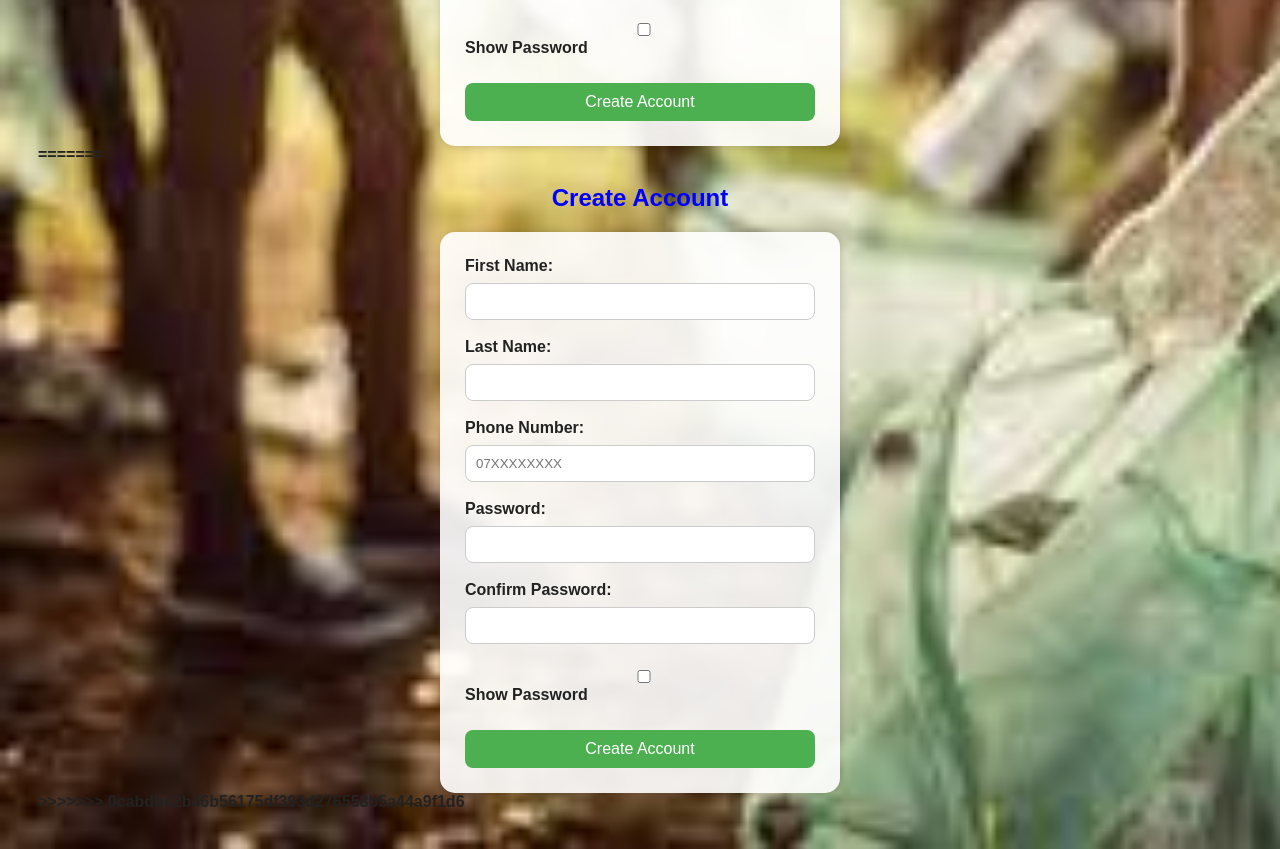
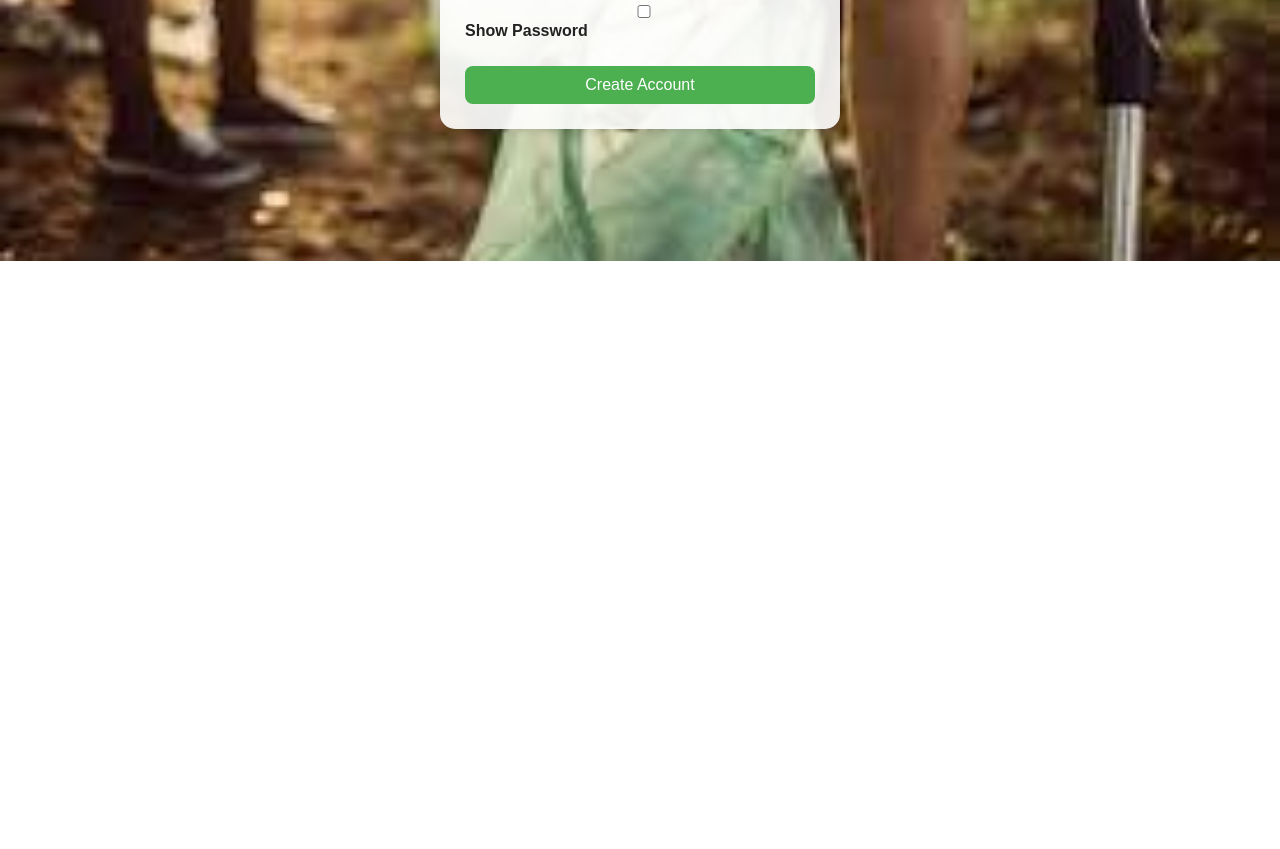
Before and after one commit to Boaz001-ops/boaz-ddb, a website: page sign-up.html in a window 1280 px wide. Shown: the part 539-1388 px from the top of the page. After the commit the page ends 800 px from the top, so only its background shows below. Drawn offline with Linux system fonts and the light colour scheme.

```diff
--- a/sign-up.html
+++ b/sign-up.html
@@ -1,4 +1,3 @@
-<<<<<<< HEAD
 <!DOCTYPE html>
 <html>
 <head>
@@ -111,117 +110,3 @@
   </script>
 </body>
 </html>
-=======
-<!DOCTYPE html>
-<html>
-<head>
-  <title>Create Account</title>
-  <style>
-    body {
-      background-image: url("pictures/images.jpg");
-      background-size: cover;
-      background-repeat: no-repeat;
-      font-family: Arial, sans-serif;
-      color: #222;
-      font-weight: bold;
-      padding: 30px;
-    }
-
-    form {
-      background-color: rgba(255, 255, 255, 0.9);
-      border-radius: 15px;
-      padding: 25px;
-      width: 350px;
-      margin: auto;
-      box-shadow: 0 0 10px rgba(0,0,0,0.2);
-    }
-
-    input, button {
-      width: 100%;
-      padding: 10px;
-      margin-top: 8px;
-      border-radius: 8px;
-      border: 1px solid #ccc;
-    }
-
-    button {
-      background-color: #4CAF50;
-      color: white;
-      font-size: 16px;
-      cursor: pointer;
-      border: none;
-    }
-
-    button:hover {
-      background-color: #45a049;
-    }
-  </style>
-</head>
-<body>
-  <h2 style="text-align:center; color:blue;">Create Account</h2>
-
-  <form id="signupForm">
-    <label>First Name:</label>
-    <input type="text" id="firstName" required><br><br>
-
-    <label>Last Name:</label>
-    <input type="text" id="lastName" required><br><br>
-
-    <label>Phone Number:</label>
-    <input type="text" id="phone" placeholder="07XXXXXXXX" required><br><br>
-
-    <label>Password:</label>
-    <input type="password" id="password" required minlength="6"><br><br>
-
-    <label>Confirm Password:</label>
-    <input type="password" id="confirmPassword" required><br><br>
-
-    <input type="checkbox" onclick="togglePassword()"> Show Password
-    <br><br>
-
-    <button type="submit">Create Account</button>
-  </form>
-
-  <script>
-    // Toggle show/hide password
-    function togglePassword() {
-      const pass = document.getElementById("password");
-      const confirm = document.getElementById("confirmPassword");
-      pass.type = pass.type === "password" ? "text" : "password";
-      confirm.type = confirm.type === "password" ? "text" : "password";
-    }
-
-    // Handle signup form submission
-    document.getElementById("signupForm").addEventListener("submit", async function(event) {
-      event.preventDefault();
-
-      const firstName = document.getElementById("firstName").value.trim();
-      const lastName = document.getElementById("lastName").value.trim();
-      const phone = document.getElementById("phone").value.trim();
-      const password = document.getElementById("password").value;
-      const confirmPassword = document.getElementById("confirmPassword").value;
-
-      if (password !== confirmPassword) {
-        alert("❌ Passwords do not match!");
-        return;
-      }
-
-      const response = await fetch("http://localhost:3000/signup", {
-        method: "POST",
-        headers: { "Content-Type": "application/json" },
-        body: JSON.stringify({ firstName, lastName, phone, password })
-      });
-
-      const data = await response.json();
-
-      if (data.success) {
-        alert("✅ Account created successfully!");
-        window.location.href = "log-in.html";
-      } else {
-        alert("⚠️ " + data.message);
-      }
-    });
-  </script>
-</body>
-</html>
->>>>>>> 0cabdbe2b46b56175df393d276558b5a44a9f1d6
```
